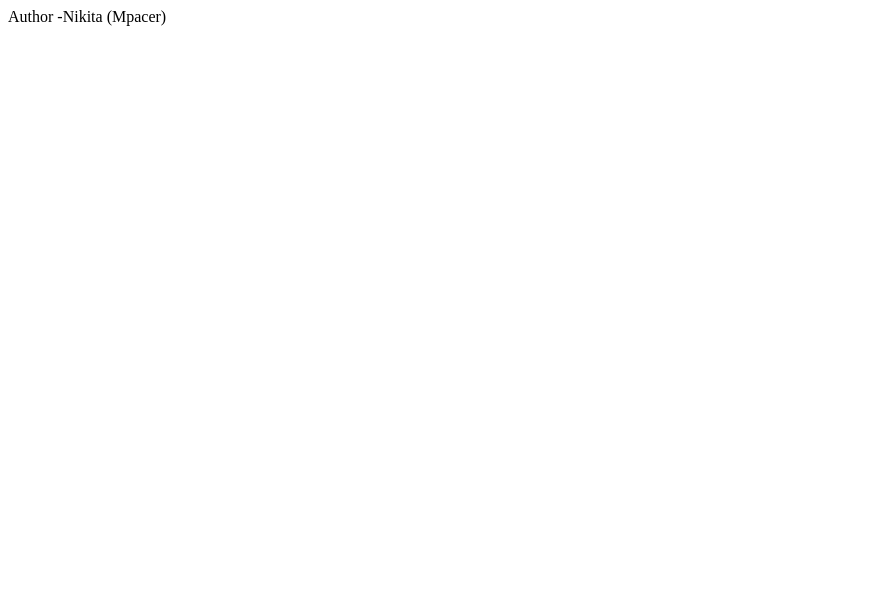
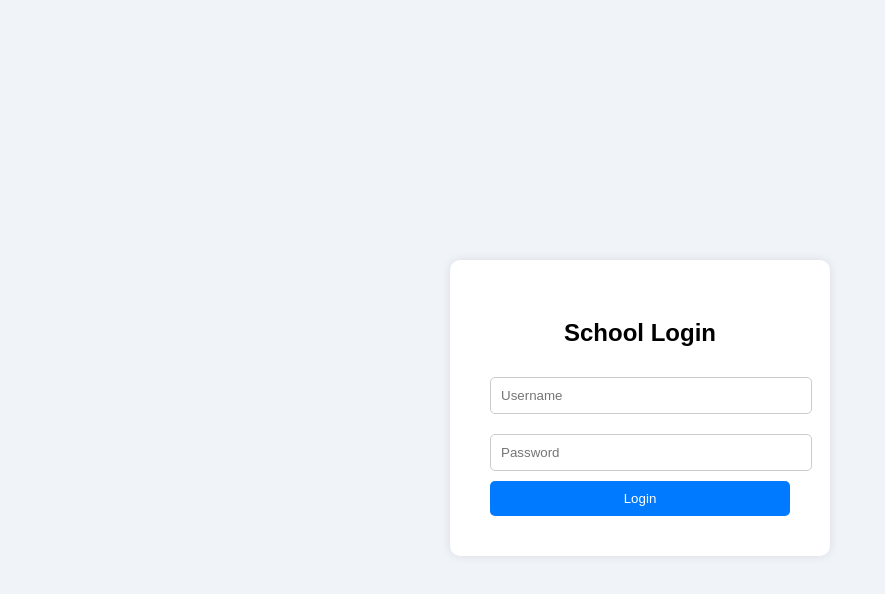
Before and after one commit to nikita49-cmd/my-website, a plain HTML site: page index.html in a window 1280 px wide. Shown: the whole page, without its empty margins (0-885 px from the left). Drawn offline with Linux system fonts and the light colour scheme.

Commit message:
add new login

```diff
--- a/index.html
+++ b/index.html
@@ -1,11 +1,58 @@
 <!DOCTYPE html>
 <html lang="en">
 <head>
-    <meta charset="UTF-8">
-    <meta name="viewport" content="width=device-width, initial-scale=1.0">
-    <title>Document</title>
+  <meta charset="UTF-8" />
+  <title>School Login</title>
+  <style>
+    body {
+      font-family: Arial, sans-serif;
+      background: #f0f4f8;
+      display: flex;
+      justify-content: center;
+      align-items: center;
+      height: 100vh;
+    }
+    .login-box {
+      background: #fff;
+      padding: 40px;
+      border-radius: 10px;
+      box-shadow: 0 0 10px rgba(0,0,0,0.1);
+      width: 300px;
+    }
+    .login-box h2 {
+      text-align: center;
+      margin-bottom: 20px;
+    }
+    .login-box input[type="text"],
+    .login-box input[type="password"] {
+      width: 100%;
+      padding: 10px;
+      margin: 10px 0;
+      border: 1px solid #ccc;
+      border-radius: 5px;
+    }
+    .login-box button {
+      width: 100%;
+      padding: 10px;
+      background: #007bff;
+      border: none;
+      color: #fff;
+      border-radius: 5px;
+      cursor: pointer;
+    }
+    .login-box button:hover {
+      background: #0056b3;
+    }
+  </style>
 </head>
 <body>
-    Author -Nikita (Mpacer)
+  <div class="login-box">
+    <h2>School Login</h2>
+    <form>
+      <input type="text" placeholder="Username" required />
+      <input type="password" placeholder="Password" required />
+      <button type="submit">Login</button>
+    </form>
+  </div>
 </body>
 </html>
```
